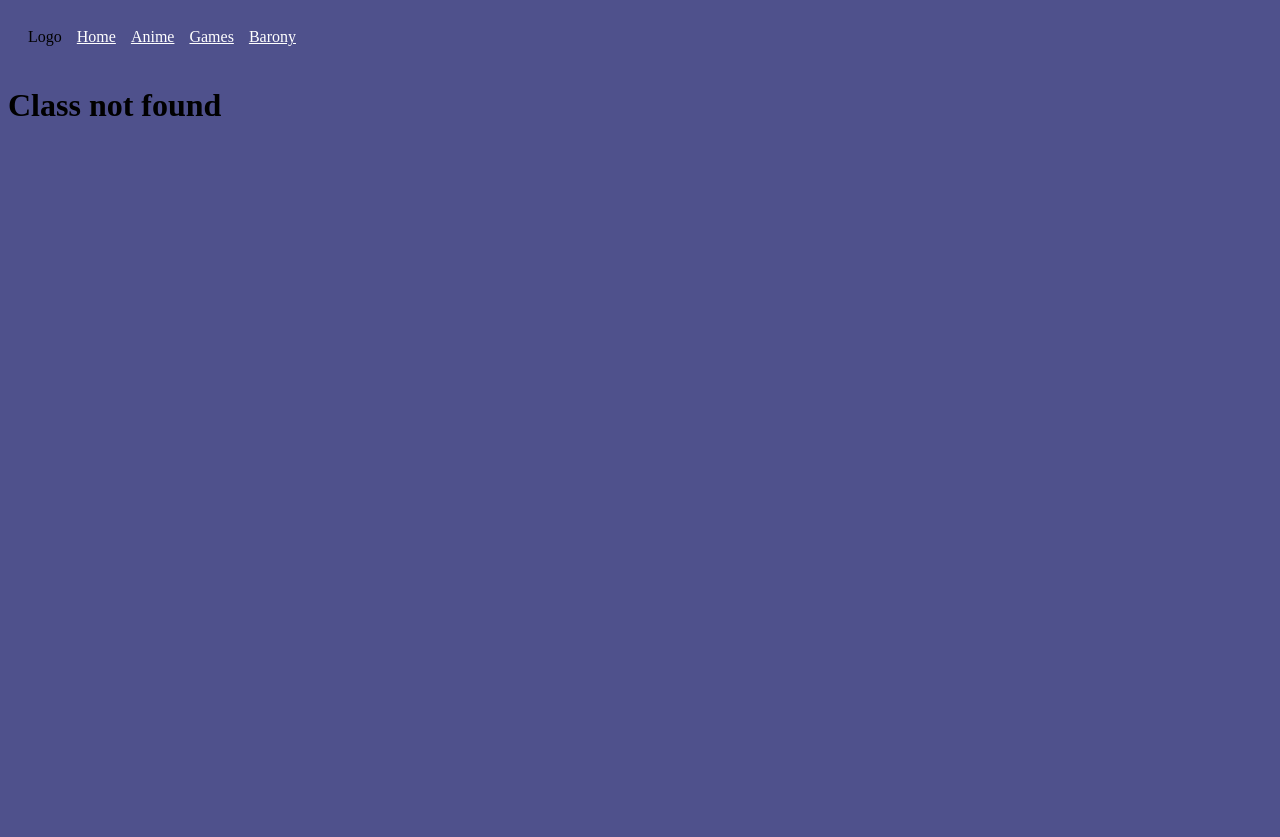
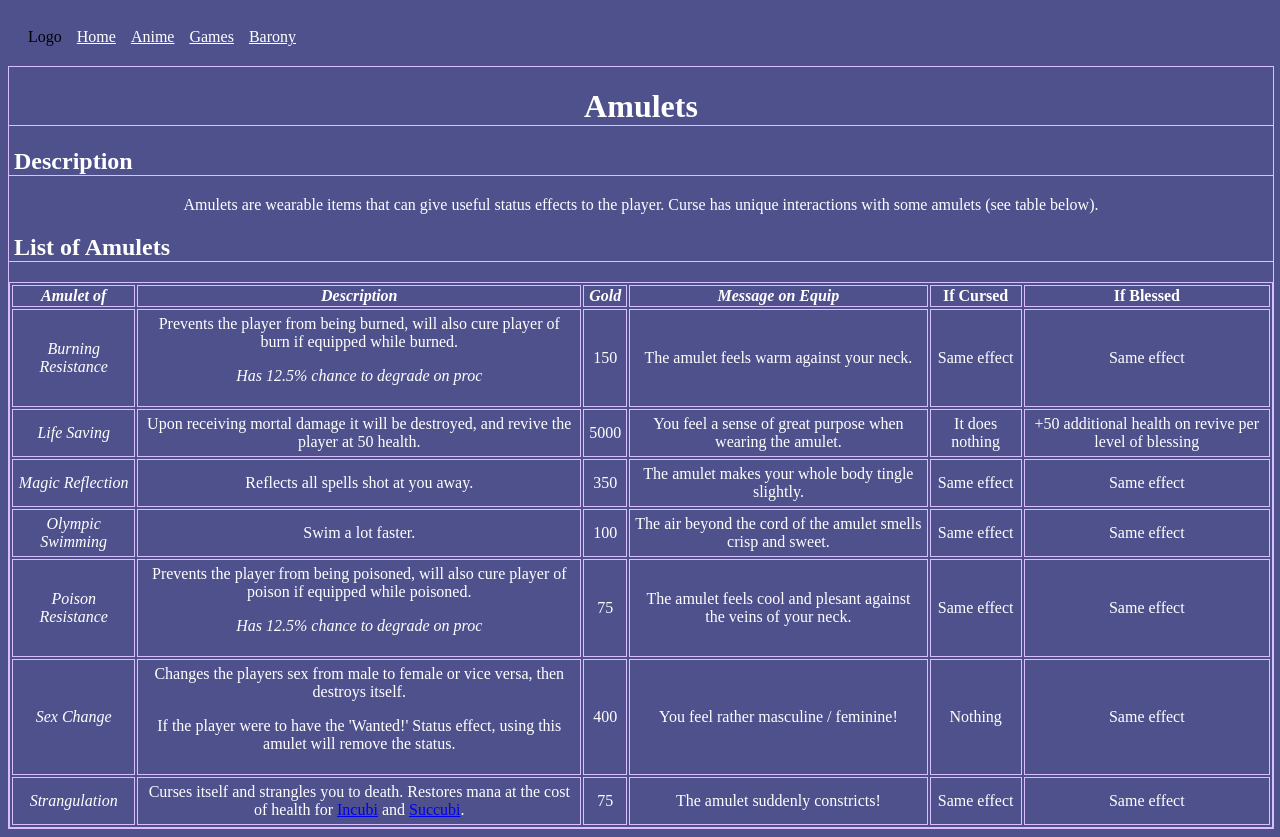
Before and after one commit to TheBestCupcake/waow, a React (Vite) app in the folder client/: page /Barony/Items/Amulets in a window 1280 px wide. Before the commit this address had no page. Before the commit the page ends 800 px from the top, so only its background shows below. Built offline with nearby package versions, Linux system fonts and the light colour scheme.

Commit message:
Added all amulets to items file.

```diff
--- a/client/src/data/items.tsx
+++ b/client/src/data/items.tsx
@@ -3146,4 +3146,172 @@ export const items: Item[] = [
       },
     ],
   },
+
+  {
+    id: "Amulets",
+    itemSections: [
+      {
+        sectionName: "Description",
+        sectionContent: (
+          <>
+            <p>
+              Amulets are wearable items that can give useful status effects to
+              the player. Curse has unique interactions with some amulets (see
+              table below).
+            </p>
+          </>
+        ),
+      },
+
+      {
+        sectionName: "List of Amulets",
+        sectionContent: (
+          <>
+            <table>
+              <thead>
+                <tr>
+                  <th>
+                    <i>
+                      <b>Amulet of</b>
+                    </i>
+                  </th>
+                  <th>
+                    <i>
+                      <b>Description</b>
+                    </i>
+                  </th>
+                  <th>
+                    <i>
+                      <b>Gold</b>
+                    </i>
+                  </th>
+                  <th>
+                    <i>
+                      <b>Message on Equip</b>
+                    </i>
+                  </th>
+                  <th>If Cursed</th>
+                  <th>If Blessed</th>
+                </tr>
+              </thead>
+              <tbody>
+                <tr>
+                  <td>
+                    <i>Burning Resistance</i>
+                  </td>
+                  <td>
+                    Prevents the player from being burned, will also cure player
+                    of burn if equipped while burned.
+                    <p>
+                      <i>Has 12.5% chance to degrade on proc</i>
+                    </p>
+                  </td>
+                  <td>150</td>
+                  <td>The amulet feels warm against your neck.</td>
+                  <td>Same effect</td>
+                  <td>Same effect</td>
+                </tr>
+                <tr>
+                  <td>
+                    <i>Life Saving</i>
+                  </td>
+                  <td>
+                    Upon receiving mortal damage it will be destroyed, and
+                    revive the player at 50 health.
+                  </td>
+                  <td>5000</td>
+                  <td>
+                    You feel a sense of great purpose when wearing the amulet.
+                  </td>
+                  <td>It does nothing</td>
+                  <td>+50 additional health on revive per level of blessing</td>
+                </tr>
+                <tr>
+                  <td>
+                    <i>Magic Reflection</i>
+                  </td>
+                  <td>Reflects all spells shot at you away.</td>
+                  <td>350</td>
+                  <td>The amulet makes your whole body tingle slightly.</td>
+                  <td>Same effect</td>
+                  <td>Same effect</td>
+                </tr>
+                <tr>
+                  <td>
+                    <i>Olympic Swimming</i>
+                  </td>
+                  <td>Swim a lot faster.</td>
+                  <td>100</td>
+                  <td>
+                    The air beyond the cord of the amulet smells crisp and
+                    sweet.
+                  </td>
+                  <td>Same effect</td>
+                  <td>Same effect</td>
+                </tr>
+                <tr>
+                  <td>
+                    <i>Poison Resistance</i>
+                  </td>
+                  <td>
+                    Prevents the player from being poisoned, will also cure
+                    player of poison if equipped while poisoned.
+                    <p>
+                      <i>Has 12.5% chance to degrade on proc</i>
+                    </p>
+                  </td>
+                  <td>75</td>
+                  <td>
+                    The amulet feels cool and plesant against the veins of your
+                    neck.
+                  </td>
+                  <td>Same effect</td>
+                  <td>Same effect</td>
+                </tr>
+                <tr>
+                  <td>
+                    <i>Sex Change</i>
+                  </td>
+                  <td>
+                    Changes the players sex from male to female or vice versa,
+                    then destroys itself.
+                    <p>
+                      If the player were to have the 'Wanted!' Status effect,
+                      using this amulet will remove the status.
+                    </p>
+                  </td>
+                  <td>400</td>
+                  <td>You feel rather masculine / feminine!</td>
+                  <td>Nothing</td>
+                  <td>Same effect</td>
+                </tr>
+                <tr>
+                  <td>
+                    <i>Strangulation</i>
+                  </td>
+                  <td>
+                    Curses itself and strangles you to death. Restores mana at
+                    the cost of health for{" "}
+                    <a href="/wiki/Incubus_(Race)" title="Incubus (Race)">
+                      Incubi
+                    </a>{" "}
+                    and{" "}
+                    <a href="/wiki/Succubus_(Race)" title="Succubus (Race)">
+                      Succubi
+                    </a>
+                    .
+                  </td>
+                  <td>75</td>
+                  <td>The amulet suddenly constricts!</td>
+                  <td>Same effect</td>
+                  <td>Same effect</td>
+                </tr>
+              </tbody>
+              <tfoot></tfoot>
+            </table>
+          </>
+        ),
+      },
+    ],
+  },
 ];
```
